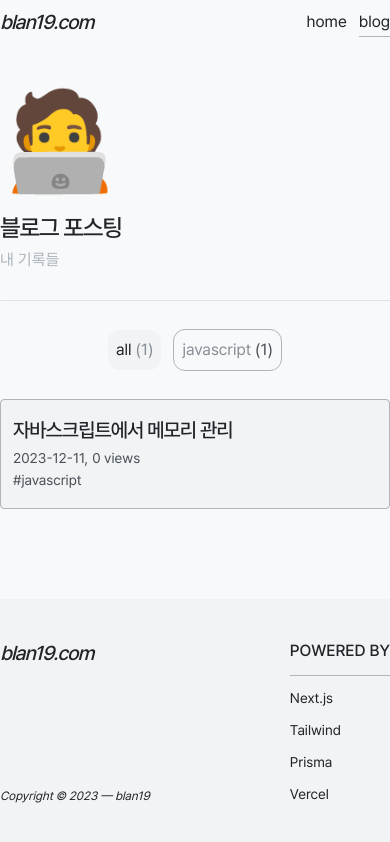
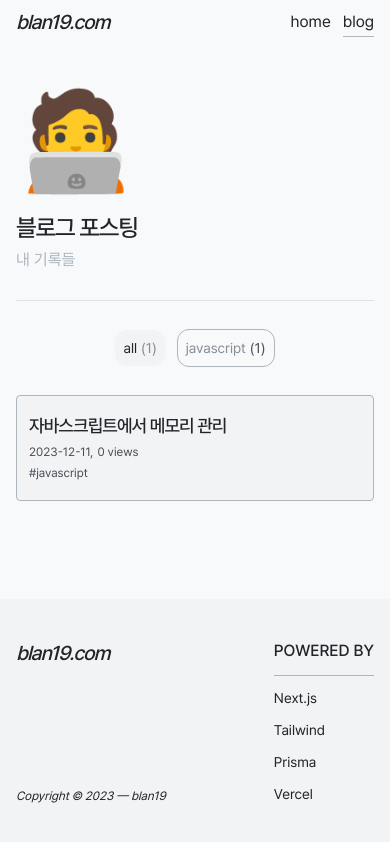
Before and after one commit to blan19/blan19.com, a Next.js app: page /blog in a window 390 px wide. Built offline with nearby package versions, Linux system fonts and the light colour scheme.

Commit message:
style: apply responsive mobile style (#18)
* feat: apply flex-wrap on mobile

* style: responsive mobile style

---------

```diff
--- a/src/app/blog/[slug]/page.tsx
+++ b/src/app/blog/[slug]/page.tsx
@@ -15,7 +15,10 @@ const View = async ({ slug }: { slug: string }) => {
   const view = await getViewCount(slug);
   incrementView(slug);
   return (
-    <ViewCounter className="dark:text-greyscale-4" view={view?.count ?? 0} />
+    <ViewCounter
+      className="text-sm md:text-base dark:text-greyscale-4"
+      view={view?.count ?? 0}
+    />
   );
 };
 
@@ -31,20 +34,20 @@ const Post = ({ params: { slug } }: { params: { slug: string } }) => {
       <ul className="flex gap-2 mb-4">
         {post.metadata.tags.map((tag) => (
           <li key={tag}>
-            <span className="text-lg font-medium text-greyscale-5 tracking-tighter">
+            <span className="text-base md:text-lg font-medium text-greyscale-5 tracking-tighter">
               #{tag}
             </span>
           </li>
         ))}
       </ul>
-      <h1 className="font-medium text-4xl tracking-tighter mb-3">
+      <h1 className="font-medium text-3xl md:text-4xl tracking-tighter mb-3">
         {post.metadata.title}
       </h1>
       <div className="flex justify-between items-center my-4 mb-10">
-        <p className="dark:text-greyscale-4">
+        <p className="text-sm md:text-base dark:text-greyscale-4">
           {formatDate(post.metadata.publishedAt)}
         </p>
-        <Suspense fallback={<p>Loading..</p>}>
+        <Suspense fallback={<p className="text-sm md:text-base">......</p>}>
           <View slug={post.slug} />
         </Suspense>
       </div>
--- a/src/app/blog/page.tsx
+++ b/src/app/blog/page.tsx
@@ -11,7 +11,7 @@ const View = async ({ slug }: { slug: string }) => {
 
   return (
     <ViewCounter
-      className="text-sm text-greyscale-7 dark:text-greyscale-2"
+      className="text-xs md:text-sm text-greyscale-7 dark:text-greyscale-2"
       view={view?.count ?? 0}
     />
   );
@@ -47,7 +47,9 @@ const Blog = ({
                 tags={metadata.tags}
                 date={metadata.publishedAt}
               >
-                <Suspense fallback={null}>
+                <Suspense
+                  fallback={<p className="text-xs md:text-sm">......</p>}
+                >
                   <View slug={slug} />
                 </Suspense>
               </Card>
--- a/src/app/page.tsx
+++ b/src/app/page.tsx
@@ -116,7 +116,7 @@ export default function Home() {
         <h1 className="font-medium text-2xl mb-4 tracking-tighter">
           현재 내가 빠져있는 것들 💘
         </h1>
-        <ul className="flex gap-3">
+        <ul className="flex gap-3 whitespace-pre-wrap flex-wrap">
           <li className="card">WebGL</li>
           <li className="card">Three.js</li>
           <li className="card">Next.js</li>
--- a/src/components/ui/card/index.tsx
+++ b/src/components/ui/card/index.tsx
@@ -10,9 +10,11 @@ interface CardProps {
 const Card = ({ title, tags, date, children }: CardProps) => {
   return (
     <div className="card flex flex-col items-start">
-      <h1 className="font-medium text-xl mb-1 tracking-tighter">{title}</h1>
+      <h1 className="font-medium  text-lg md:text-xl mb-1 tracking-tighter">
+        {title}
+      </h1>
       <div className="flex gap-1">
-        <span className="text-sm text-greyscale-7 dark:text-greyscale-2">
+        <span className="text-xs md:text-sm text-greyscale-7 dark:text-greyscale-2">
           {date},
         </span>
         {children}
@@ -20,7 +22,7 @@ const Card = ({ title, tags, date, children }: CardProps) => {
       <ol className="flex gap-2">
         {tags.map((tag) => (
           <li key={tag}>
-            <span className="text-sm text-greyscale-7 dark:text-greyscale-2">{`#${tag}`}</span>
+            <span className="text-xs md:text-sm text-greyscale-7 dark:text-greyscale-2">{`#${tag}`}</span>
           </li>
         ))}
       </ol>
--- a/src/components/ui/table/index.tsx
+++ b/src/components/ui/table/index.tsx
@@ -28,7 +28,7 @@ const Table = ({ contents }: TableProps) => {
             />
           </svg>
         </span>{" "}
-        <h4 className="text-greyscale-5 text-xl font-bold tracking-tighter">
+        <h4 className="text-greyscale-5 text-lg md:text-xl font-bold tracking-tighter">
           Table of Contents:
         </h4>
       </summary>
@@ -39,9 +39,9 @@ const Table = ({ contents }: TableProps) => {
           return (
             <li
               key={headingID}
-              className="flex items-center gap-3 text-lg text-greyscale-5 pl-3"
+              className="flex items-center gap-3 text-base md:text-lg text-greyscale-5 pl-3"
             >
-              <span className="text-3xl">·</span>
+              <span className="text-2xl md:text-3xl">·</span>
               <a
                 className="underline underline-offset-4 hover:no-underline"
                 href={`#${headingID}`}
--- a/src/components/ui/tags/index.tsx
+++ b/src/components/ui/tags/index.tsx
@@ -10,7 +10,7 @@ interface TagsProps {
 const Tags = ({ posts, seletedTag }: TagsProps) => {
   const tags = getBlogTags(posts);
   return (
-    <ul className="flex w-full justify-center items-center gap-3">
+    <ul className="flex w-full justify-center items-center gap-3 flex-wrap">
       {tags.map(([tag, count]) => {
         const isSeleted =
           tag === seletedTag || (tag === "all" && seletedTag === undefined);
@@ -27,7 +27,7 @@ const Tags = ({ posts, seletedTag }: TagsProps) => {
           >
             <li
               className={clsx(
-                "flex gap-1 p-2 rounded-xl",
+                "flex gap-1 p-2 rounded-xl text-sm md:text-base",
                 {
                   "bg-greyscale-1 dark:bg-greyscale-8": isSeleted,
                 },
--- a/src/styles/globals.css
+++ b/src/styles/globals.css
@@ -25,7 +25,7 @@
   }
 
   .mdx-renderer > h3 {
-    @apply relative font-medium text-4xl tracking-tighter mt-16 mb-6;
+    @apply relative font-medium text-3xl md:text-4xl tracking-tighter mt-16 mb-6;
   }
 
   .mdx-renderer > h3 > a:hover:before {
@@ -34,34 +34,31 @@
   }
 
   .mdx-renderer > h4 {
-    @apply font-medium text-2xl tracking-tighter mt-16 mb-6;
+    @apply font-medium text-xl md:text-2xl tracking-tighter mt-16 mb-6;
   }
 
   .mdx-renderer > p {
-    @apply leading-relaxed text-lg dark:text-greyscale-4 my-4;
+    @apply leading-relaxed text-base md:text-lg dark:text-greyscale-4 my-4;
   }
 
   .mdx-renderer > p > a {
-    @apply text-greyscale-0 text-lg my-4 underline underline-offset-4;
+    @apply text-greyscale-0 text-base md:text-lg my-4 underline underline-offset-4;
   }
 
   .mdx-renderer > blockquote {
-    @apply leading-relaxed text-lg italic border-l-4 border-l-greyscale-7 my-12 pl-5;
-  }
-
-  .mdx-renderer > ul {
+    @apply leading-relaxed text-base md:text-lg italic border-l-4 border-l-greyscale-7 my-12 pl-5;
   }
 
   .mdx-renderer > ul > li {
-    @apply relative leading-relaxed text-lg dark:text-greyscale-4 my-4 pl-4 ml-2;
+    @apply relative leading-relaxed text-base md:text-lg dark:text-greyscale-4 my-4 pl-4 ml-2;
   }
 
   .mdx-renderer > ul > li > a {
-    @apply text-greyscale-0 text-lg my-4 underline underline-offset-4;
+    @apply text-greyscale-0 text-base md:text-lg my-4 underline underline-offset-4;
   }
 
   .mdx-renderer > ul > li::before {
-    @apply absolute left-0 text-2xl;
+    @apply absolute left-0 text-xl md:text-2xl;
     content: "·";
   }
 
@@ -72,7 +69,7 @@
 
 @layer components {
   .responsive {
-    @apply mx-auto w-full md:w-[768px] lg:w-[1024px] xl:w-[1280px];
+    @apply mx-auto w-full px-4 md:w-[768px] md:px-0 lg:w-[1024px] xl:w-[1280px];
   }
   .card {
     @apply border border-greyscale-5 dark:border-greyscale-7 bg-greyscale-1 dark:bg-greyscale-8 rounded flex items-center justify-between px-3 py-4;
```
